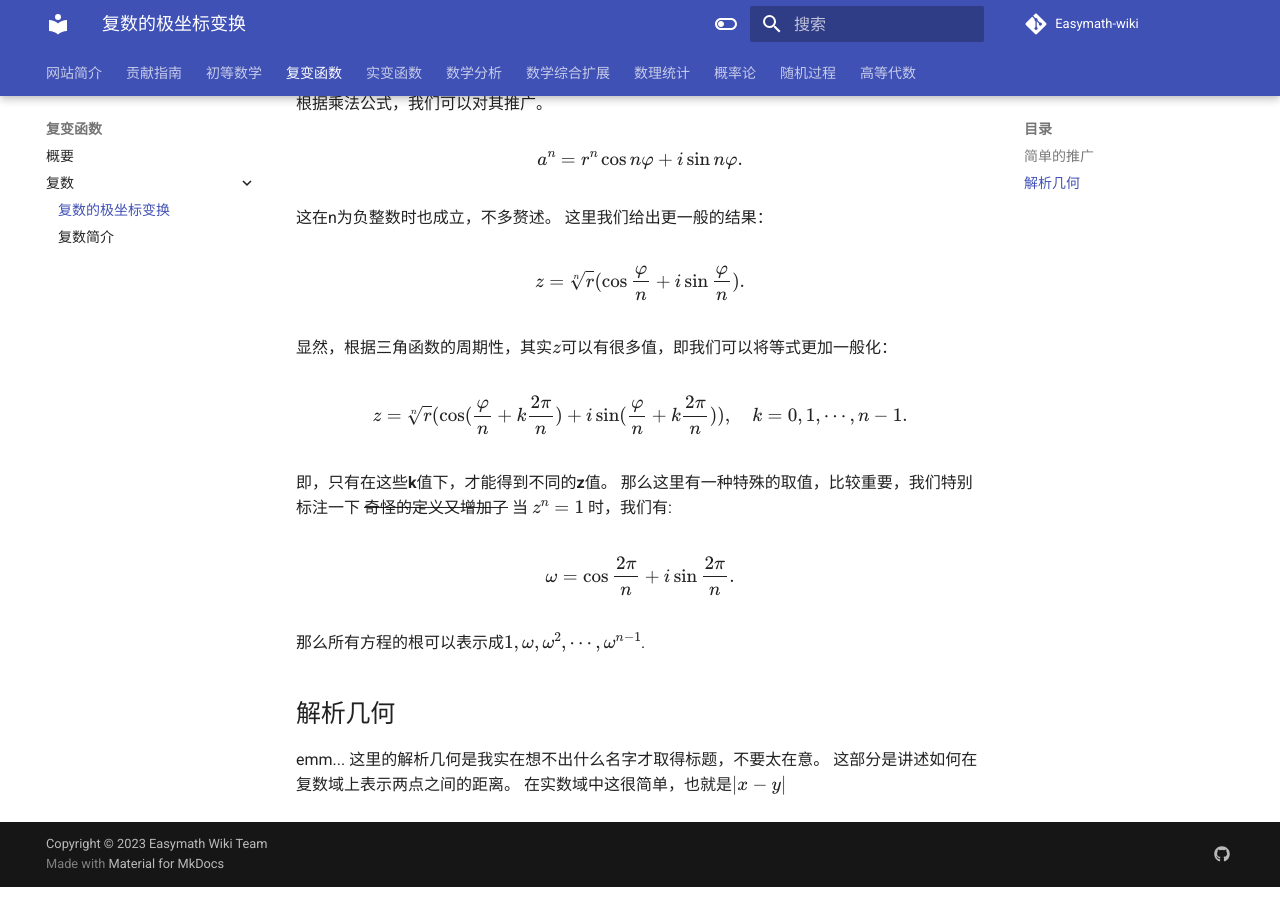
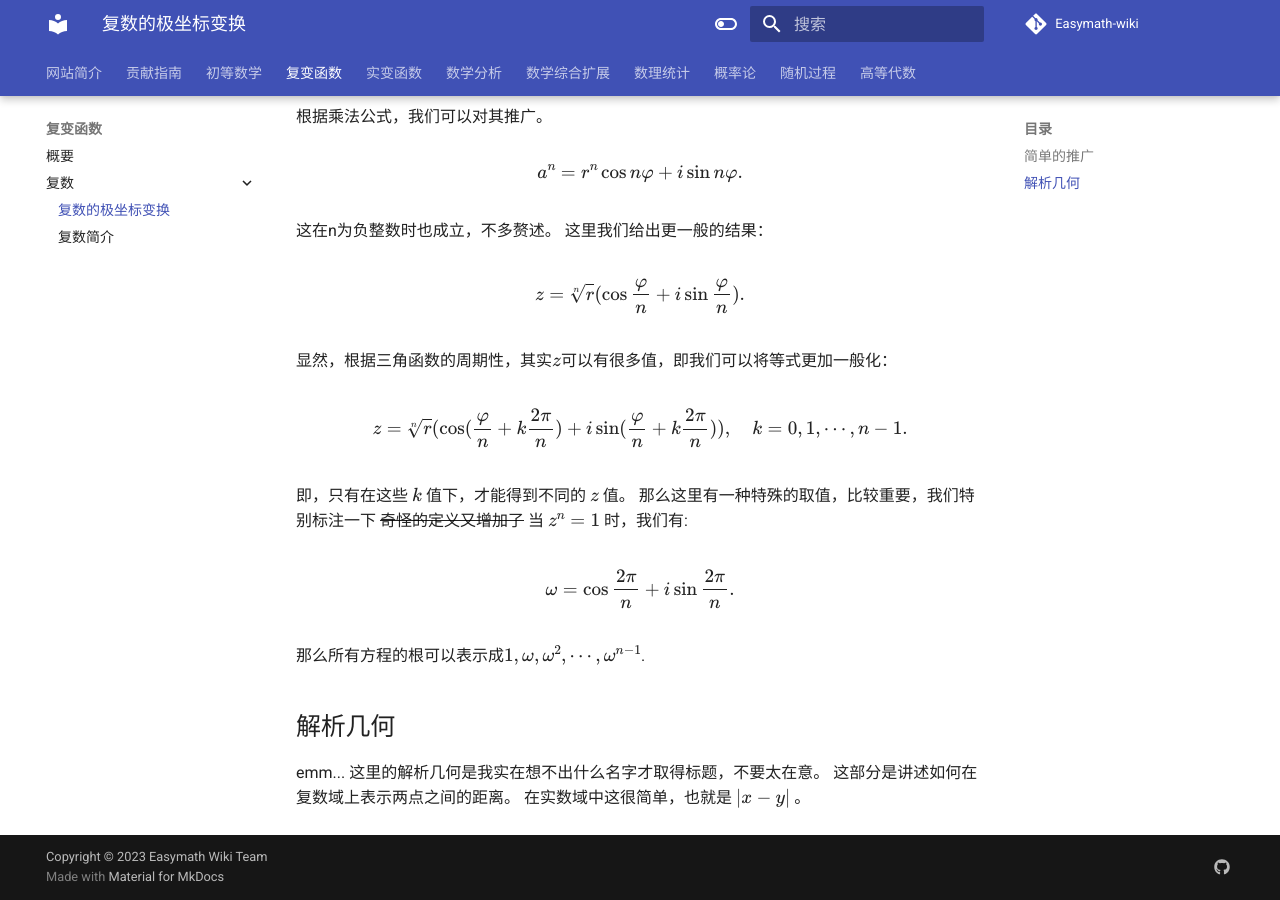
Before and after one commit to Easymath-wiki/Easymath-wiki, an MkDocs documentation site: the page built from docs/复变函数/复数/复数的极坐标变换.md, in a window 1280 px wide and 900 px high, scrolled down 780 px. Built offline with MkDocs 1.6.1 and Material for MkDocs 9.7.7, drawn with Linux system fonts in a browser that asks for light colours; formulas are drawn with MathJax 3; comment, search, counter and statistics services are not loaded.

Commit message:
更新复数的极坐标变换

```diff
--- a/docs/复变函数/复数/复数的极坐标变换.md
+++ b/docs/复变函数/复数/复数的极坐标变换.md
@@ -1,12 +1,14 @@
+# 复数的极坐标变换
+
 这里给出复数的简单极坐标变换规律。（主要是用于计算方便）
 我们先假设复数的原始形式为$\alpha + i\beta$ 。令：
 
 $$
-	\alpha = r cos \varphi
+\alpha = r cos \varphi
 $$
 
 $$
-	\beta = r\sin \varphi.
+\beta = r\sin \varphi.
 $$
 
 接着根据复数的运算规律，我们能得到一些有趣的性质。
@@ -29,8 +31,8 @@
 \mathrm{arg}\frac{a_1}{a_2} = \mathrm{arg}a_1 - \mathrm{arg}a_2
 $$
 
+## 简单的推广
 
-### 简单的推广
 根据乘法公式，我们可以对其推广。
 
 $$
@@ -50,7 +52,7 @@
 z = \sqrt[n]{r}(\cos (\frac{\varphi}{n} + k\frac{2\pi}{n}) + i\sin(\frac{\varphi}{n} + k\frac{2\pi}{n})), \quad k=0, 1,\cdots, n-1.
 $$
 
-即，只有在这些**k**值下，才能得到不同的**z**值。
+即，只有在这些 $k$ 值下，才能得到不同的 $z$ 值。
 那么这里有一种特殊的取值，比较重要，我们特别标注一下 ~~奇怪的定义又增加了~~
 当 $z^n = 1$ 时，我们有:
 
@@ -64,4 +66,4 @@
 
 emm... 这里的解析几何是我实在想不出什么名字才取得标题，不要太在意。
 这部分是讲述如何在复数域上表示两点之间的距离。
-在实数域中这很简单，也就是$|x - y|$
+在实数域中这很简单，也就是 $|x - y|$ 。
```
